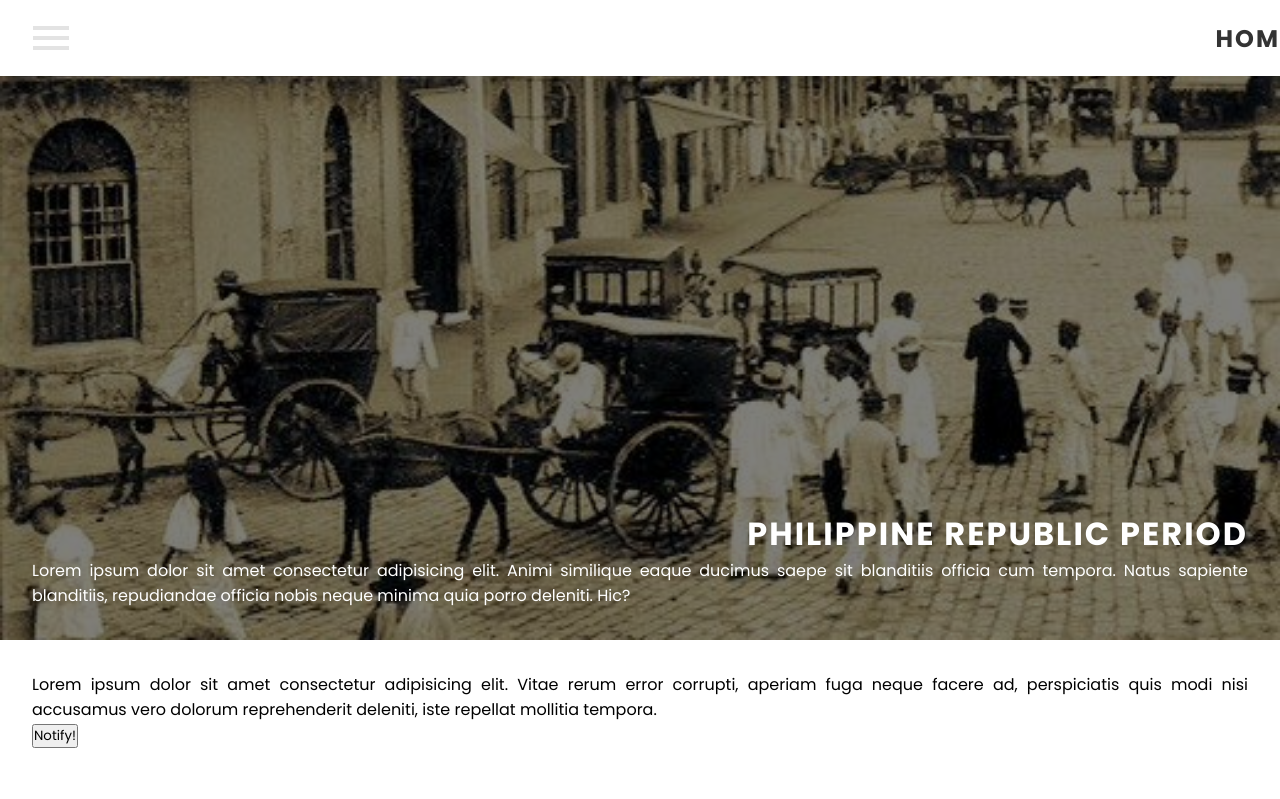
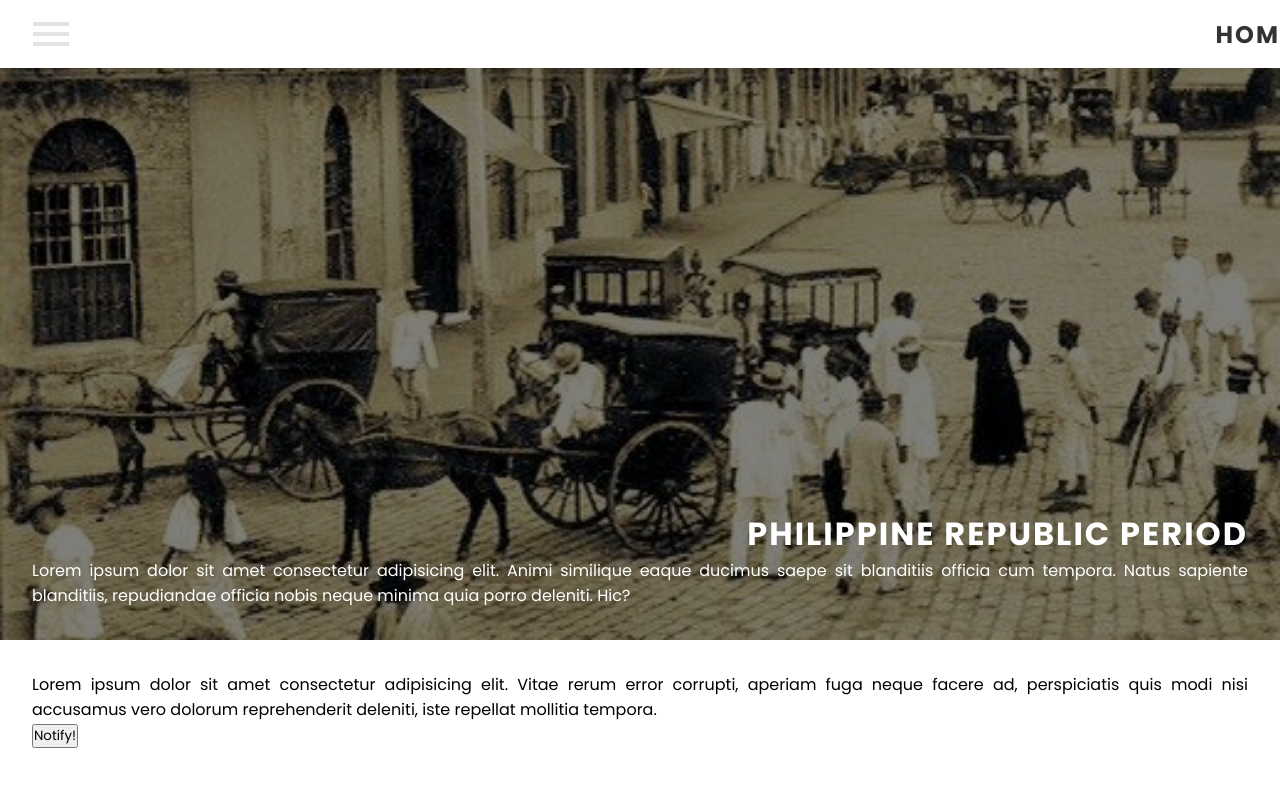
Before and after one commit to Mark-rqw/Kasaysayan.LHS, a PHP site: page / in a window 1280 px wide. Shown: the top 799 px of the page. Before the commit the page ends 748 px from the top, so only its background shows below. Run offline with PHP 8.4, Linux system fonts and the light colour scheme.

Commit message:
fixed css files

```diff
--- a/css/Fil-Figures.css
+++ b/css/Fil-Figures.css
@@ -31,7 +31,7 @@
     z-index: 98;
     box-sizing: border-box;
     transition: box-shadow 0.3s ease-in-out;
-    height: 7vh;
+    height: 6vh;
 }
 .scrolled {
     box-shadow: 2px 2px 10px rgba(0, 0, 0, 0.3);
--- a/css/about.css
+++ b/css/about.css
@@ -31,7 +31,7 @@ body{
     left: 0;
     z-index: 98;
     transition: box-shadow 0.3s ease-in-out;
-    height: 7vh;
+    height: 6vh;
 }
 
 .sidebar{
--- a/css/category.css
+++ b/css/category.css
@@ -8,8 +8,8 @@
 
 }
 
-body{
-    min-height: 100vh;
+#pageContent{
+    height: 200vh;
 }
 .logo {
     margin-left: auto;
@@ -31,7 +31,7 @@ body{
     left: 0;
     z-index: 98;
     transition: box-shadow 0.3s ease-in-out;
-    height: 7vh;
+    height: 6vh;
 }
 .scrolled {
     box-shadow: 2px 2px 10px rgba(0, 0, 0, 0.3);
--- a/css/homepage.css
+++ b/css/homepage.css
@@ -9,8 +9,11 @@
 
 }
 
-body{
-    min-height: 100vh;
+#pageContent{
+    height: 200vh;
+}
+#pageContent{
+    position: relative;
 }
 .logo {
     margin-left: auto;
@@ -21,9 +24,6 @@ body{
     -webkit-tap-highlight-color: transparent;
 }
 
-#pageContent{
-    position: relative;
-}
 
 .topNav {
     display: flex;
@@ -37,7 +37,7 @@ body{
     left: 0;
     z-index: 98;
     transition: box-shadow 0.3s ease-in-out;
-    height: 7vh;
+    height: 6vh;
 }
 
 .scrolled {
--- a/css/timeline.css
+++ b/css/timeline.css
@@ -7,9 +7,8 @@
 
 }
 
-body{
-    min-height: 100vh;
-
+#pageContent{
+    height: 200vh;
 }
 .logo {
     margin-left: auto;
@@ -31,6 +30,7 @@ body{
     left: 0;
     z-index: 98;
     transition: box-shadow 0.3s ease-in-out;
+    height: 6vh;
 }
 .sidebar{
     position: fixed;
--- a/css/war.css
+++ b/css/war.css
@@ -6,9 +6,8 @@
     font-family: poppins;
 
 }
-
-body{
-    max-height: 100vh;
+#pageContent{
+    height: 200vh;
 }
 .logo {
     margin-left: auto;
@@ -29,6 +28,7 @@ body{
     left: 0;
     z-index: 98;
     transition: box-shadow 0.3s ease-in-out;
+    height: 6vh;
 }
 
 .sidebar{
```
Also changed, not shown: css/quiz.css (+2 -8 lines).
